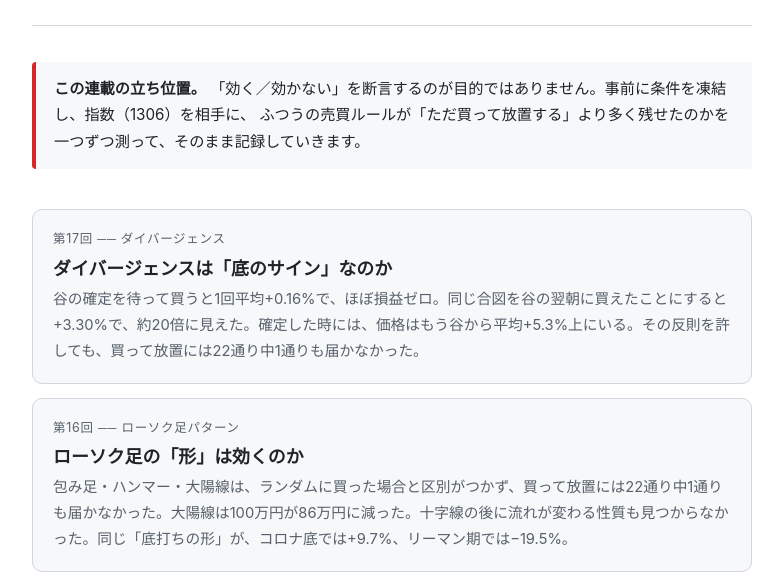
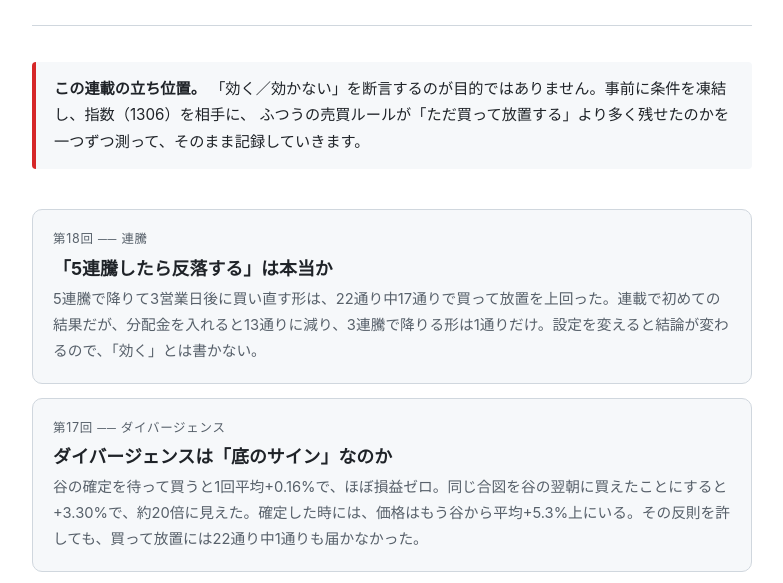
Before and after one commit to koujunmai/market-phenomena, a plain HTML site: page index.html in a window 1280 px wide. Shown: the part 203-786 px from the top of the page, without its empty margins (248-1031 px from the left). Drawn offline with Linux system fonts and the light colour scheme.

Commit message:
公開: 市場現象研究 第18回（連騰）目次カード・注記を第19回へ
Co-Authored-By: Claude Opus 5.5 <noreply@anthropic.com>

```diff
--- a/index.html
+++ b/index.html
@@ -65,6 +65,11 @@ footer a{color:var(--link)}
   </div>
 
   <ol class="toc">
+    <li><a href="18-streak.html">
+      <p class="ep">第18回 ── 連騰</p>
+      <p class="title">「5連騰したら反落する」は本当か</p>
+      <p class="sub">5連騰で降りて3営業日後に買い直す形は、22通り中17通りで買って放置を上回った。連載で初めての結果だが、分配金を入れると13通りに減り、3連騰で降りる形は1通りだけ。設定を変えると結論が変わるので、「効く」とは書かない。</p>
+    </a></li>
     <li><a href="17-divergence.html">
       <p class="ep">第17回 ── ダイバージェンス</p>
       <p class="title">ダイバージェンスは「底のサイン」なのか</p>
@@ -157,7 +162,7 @@ footer a{color:var(--link)}
     </a></li>
   </ol>
 
-  <p class="upcoming">第18回は順次公開します。</p>
+  <p class="upcoming">第19回は順次公開します。</p>
 
   <footer>
     検証は事前登録（計算前に凍結）→ 計算 → 結果 の順で行っています。特定の個人・サイトを名指しする意図はなく、
```
